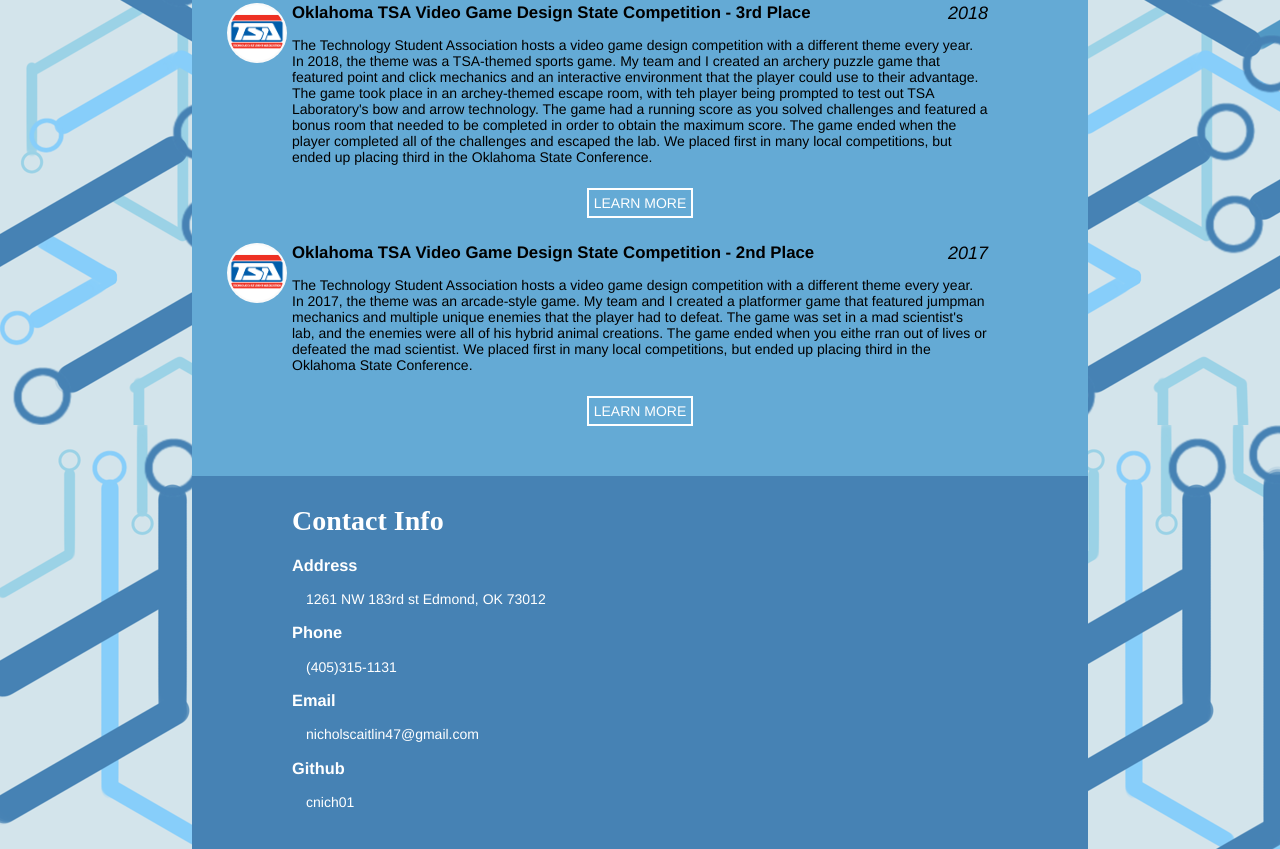
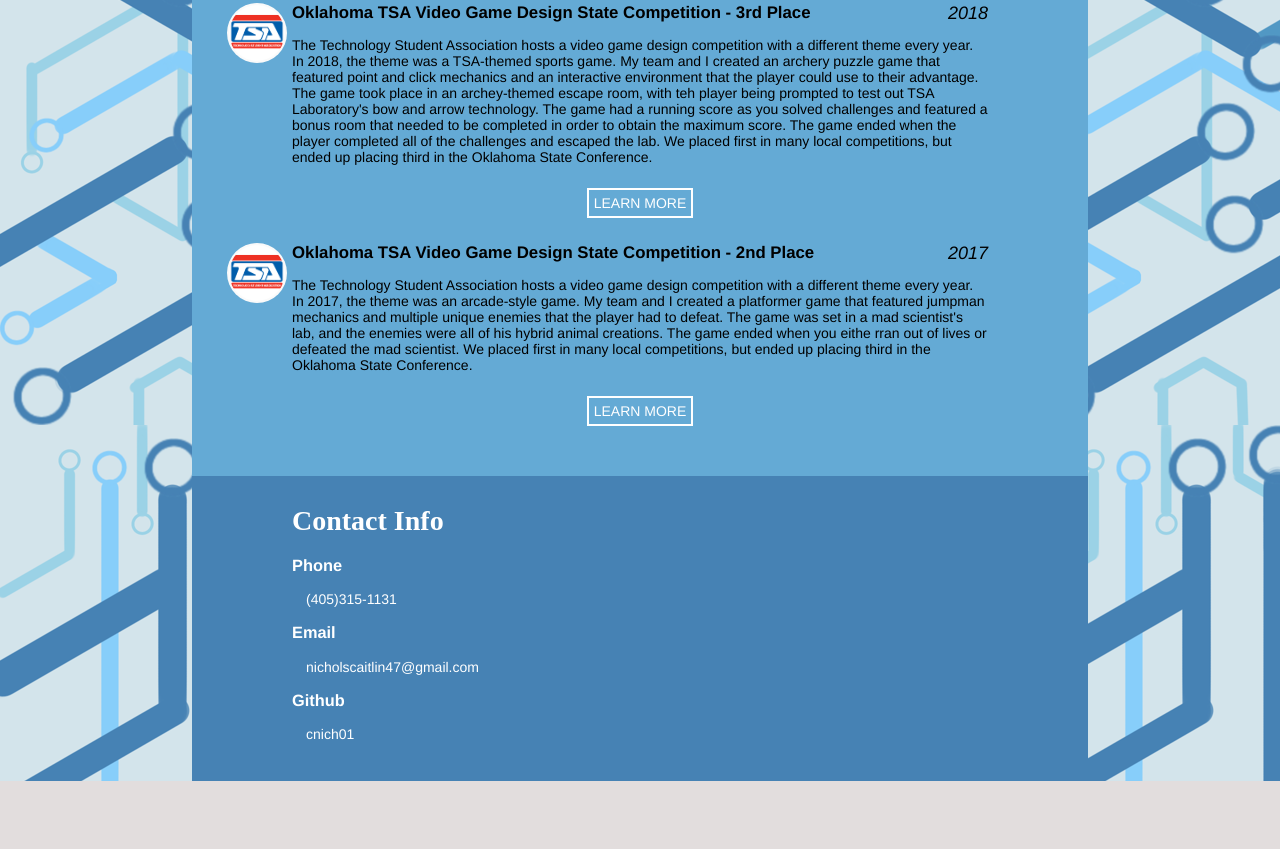
Before and after one commit to cnich01/Portfolio, a plain HTML site: page about.html in a window 1280 px wide. Shown: the part 599-1448 px from the top of the page. After the commit the page ends 1380 px from the top, so only its background shows below. Drawn offline with Linux system fonts and the light colour scheme.

Commit message:
Removed physical address

```diff
--- a/about.html
+++ b/about.html
@@ -84,8 +84,6 @@
             </div>
             <div class="contact">
                 <h1>Contact Info</h1>
-                    <h3>Address</h3>
-                    <p>&emsp;1261 NW 183rd st Edmond, OK 73012</p>
                     <h3>Phone</h3>
                     <p>&emsp;(405)315-1131</p>
                     <h3>Email</h3>
```
